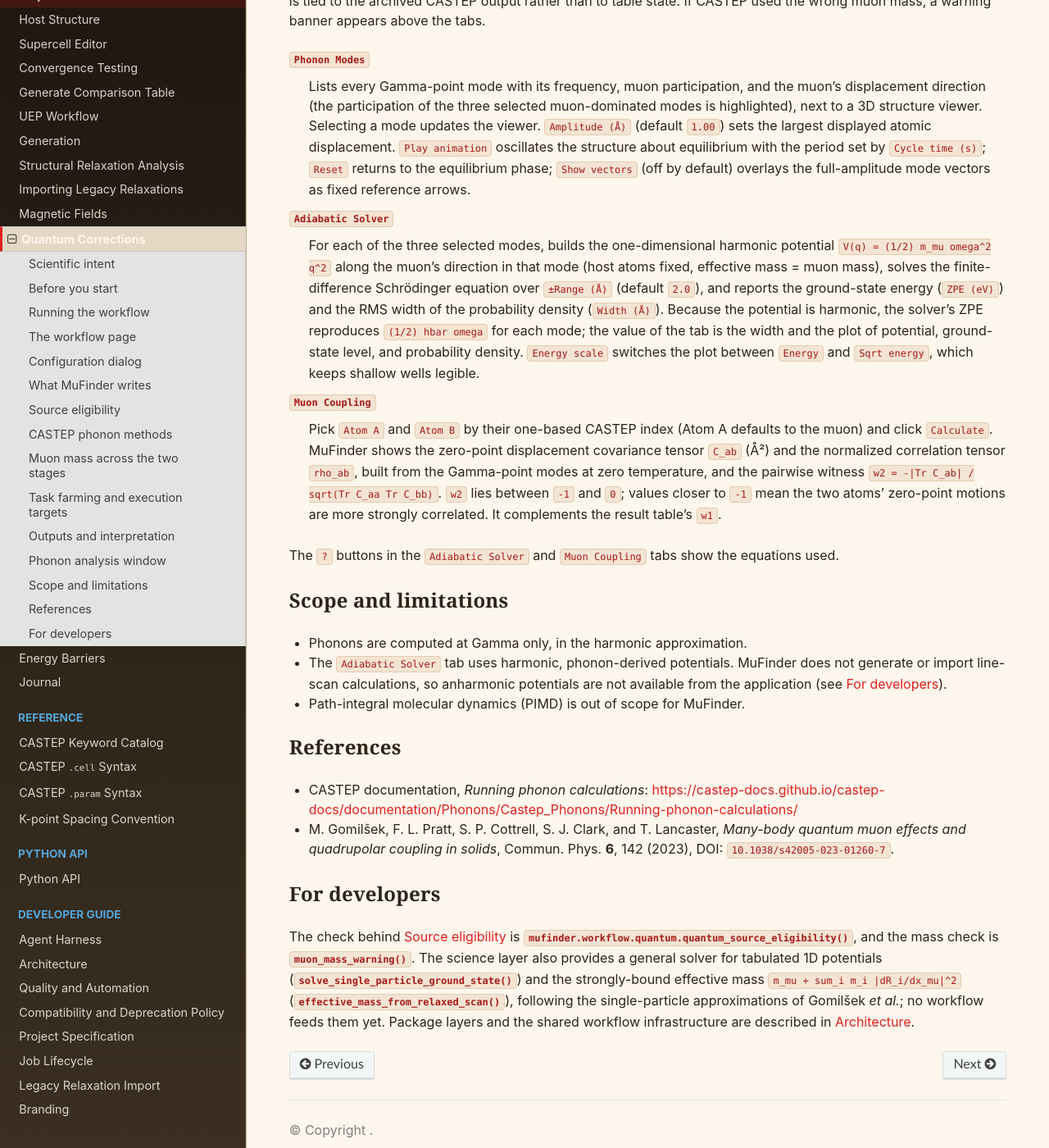
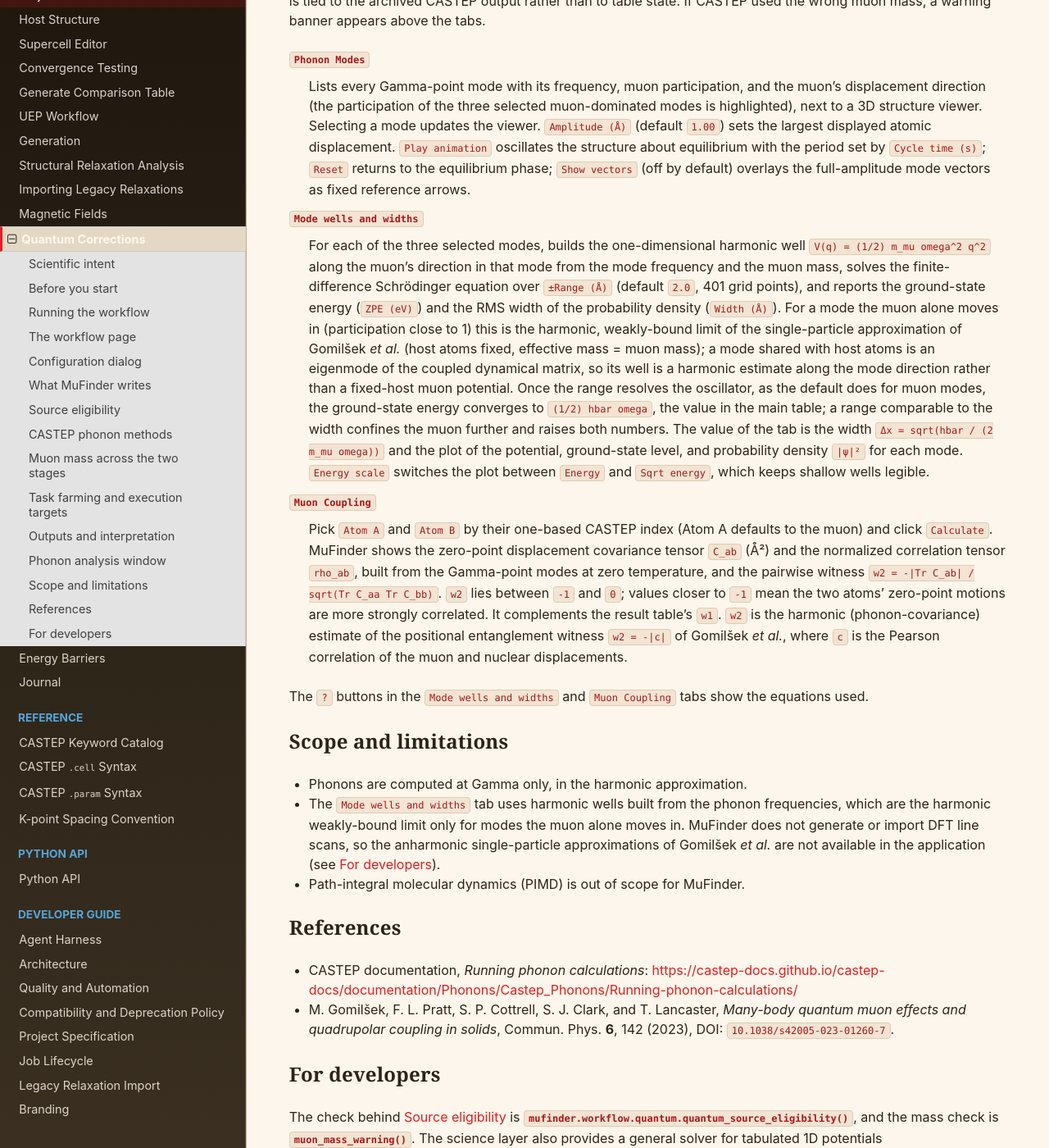
Before and after one commit to BenHuddart/mufinder, a Sphinx documentation site: the page built from docs/user_guide/quantum_corrections.rst, in a window 1280 px wide and 1400 px high, scrolled down 8487 px. Shown: the whole window at 82% size. Built offline with Sphinx 7.4.7 and the Read the Docs theme 3.1.0, drawn with Linux system fonts in a browser that asks for light colours.

Commit message:
fix: describe the quantum analysis solver tab as harmonic mode wells (#227)
* fix: describe the quantum analysis solver tab as harmonic mode wells

The second tab of the phonon analysis window builds harmonic wells from the
mode frequencies, so its ZPE is hbar*omega/2 by construction and the value of
the tab is the width and the plot. Retitle it "Mode wells and widths", state
the weakly-bound harmonic limit in the guidance and help text, add the width
equation, describe w2 as the harmonic estimate of the paper's positional
witness, and align the user guide and specification wording.

Co-Authored-By: Claude Sonnet 5.5 <noreply@anthropic.com>

* fix: qualify the mode-well tab's weakly-bound claim and its numerical convergence

The harmonic well of a selected mode is the weakly-bound limit only when the
muon alone moves in it; a mode shared with host atoms is a coupled eigenmode.
The finite-difference ground state converges to hbar*omega/2 and the analytic
width only once the range and grid resolve the oscillator, which the default
range does for muon modes; a range comparable to the width raises both.

Co-Authored-By: Claude Fable 5.1 <noreply@anthropic.com>

---------

Co-authored-by: Claude Sonnet 5.5 <noreply@anthropic.com>

```diff
--- a/docs/architecture.rst
+++ b/docs/architecture.rst
@@ -1436,7 +1436,7 @@ each platform's native look:
 - Embedded plots keep their labels inside the plot area at every window size
   (see Plot canvas policy). The plots that share a window with other content,
   namely the relaxation clustering and displacement plots, the UEP clustering
-  plots, the quantum single-particle plot and the pinned convergence plots, have
+  plots, the quantum mode well plot and the pinned convergence plots, have
   a pop-out button in their top-right corner. Their original spot shows a
   ``Show here`` button while the plot is out, and the plot returns when its
   window is closed, when Escape is pressed in it, or when the dialog closes.
--- a/docs/user_guide/overview.rst
+++ b/docs/user_guide/overview.rst
@@ -230,7 +230,7 @@ two-stage CASTEP calculation for each: a single-point with explicit muon mass
 and gyromagnetic ratio, then a Gamma-point phonon continuation (finite
 displacement by default, with optional task farming). Completed results give
 the muon zero-point energy, covariance and correlation tensors, ``w1`` /
-``w2`` witnesses and single-particle effective potentials, shown in an
+``w2`` witnesses and harmonic mode wells, shown in an
 interactive analysis window.
 
 See :doc:`/user_guide/quantum_corrections`.
--- a/docs/user_guide/quantum_corrections.rst
+++ b/docs/user_guide/quantum_corrections.rst
@@ -454,17 +454,26 @@ appears above the tabs.
    equilibrium phase; ``Show vectors`` (off by default) overlays the
    full-amplitude mode vectors as fixed reference arrows.
 
-``Adiabatic Solver``
+``Mode wells and widths``
    For each of the three selected modes, builds the one-dimensional harmonic
-   potential ``V(q) = (1/2) m_mu omega^2 q^2`` along the muon's direction in that
-   mode (host atoms fixed, effective mass = muon mass), solves the
-   finite-difference Schrödinger equation over ``±Range (Å)`` (default
-   ``2.0``), and reports the ground-state energy (``ZPE (eV)``) and the RMS
-   width of the probability density (``Width (Å)``). Because the potential is
-   harmonic, the solver's ZPE reproduces ``(1/2) hbar omega`` for each mode; the
-   value of the tab is the width and the plot of potential, ground-state
-   level, and probability density. ``Energy scale`` switches the plot between
-   ``Energy`` and ``Sqrt energy``, which keeps shallow wells legible.
+   well ``V(q) = (1/2) m_mu omega^2 q^2`` along the muon's direction in that
+   mode from the mode frequency and the muon mass, solves the finite-difference
+   Schrödinger equation over ``±Range (Å)`` (default ``2.0``, 401 grid points),
+   and reports the ground-state energy (``ZPE (eV)``) and the RMS width of the
+   probability density (``Width (Å)``). For a mode the muon alone moves in
+   (participation close to 1) this is the harmonic, weakly-bound limit of the
+   single-particle approximation of Gomilšek *et al.* (host atoms fixed,
+   effective mass = muon mass); a mode shared with host atoms is an eigenmode
+   of the coupled dynamical matrix, so its well is a harmonic estimate along
+   the mode direction rather than a fixed-host muon potential. Once the range
+   resolves the oscillator, as the default does for muon modes, the
+   ground-state energy converges to ``(1/2) hbar omega``, the value in the main
+   table; a range comparable to the width confines the muon further and raises
+   both numbers. The value of the tab is the width
+   ``Δx = sqrt(hbar / (2 m_mu omega))`` and the plot of the potential,
+   ground-state level, and probability density ``|ψ|²`` for each mode.
+   ``Energy scale`` switches the plot between ``Energy`` and ``Sqrt energy``,
+   which keeps shallow wells legible.
 
 ``Muon Coupling``
    Pick ``Atom A`` and ``Atom B`` by their one-based CASTEP index (Atom A
@@ -474,18 +483,23 @@ appears above the tabs.
    the pairwise witness ``w2 = -|Tr C_ab| / sqrt(Tr C_aa Tr C_bb)``. ``w2`` lies
    between ``-1`` and ``0``; values closer to ``-1`` mean the two atoms'
    zero-point motions are more strongly correlated. It complements the
-   result table's ``w1``.
+   result table's ``w1``. ``w2`` is the harmonic (phonon-covariance) estimate
+   of the positional entanglement witness ``w2 = -|c|`` of Gomilšek *et al.*,
+   where ``c`` is the Pearson correlation of the muon and nuclear
+   displacements.
 
-The ``?`` buttons in the ``Adiabatic Solver`` and ``Muon Coupling`` tabs show
+The ``?`` buttons in the ``Mode wells and widths`` and ``Muon Coupling`` tabs show
 the equations used.
 
 Scope and limitations
 ---------------------
 
 - Phonons are computed at Gamma only, in the harmonic approximation.
-- The ``Adiabatic Solver`` tab uses harmonic, phonon-derived potentials.
-  MuFinder does not generate or import line-scan calculations, so anharmonic
-  potentials are not available from the application (see `For developers`_).
+- The ``Mode wells and widths`` tab uses harmonic wells built from the phonon
+  frequencies, which are the harmonic weakly-bound limit only for modes the
+  muon alone moves in. MuFinder does not generate or import DFT line scans, so
+  the anharmonic single-particle approximations of Gomilšek *et al.* are not
+  available in the application (see `For developers`_).
 - Path-integral molecular dynamics (PIMD) is out of scope for MuFinder.
 
 References
```
Also changed, not shown: docs/project_specification.rst (+5 -3 lines), 2 other files.
